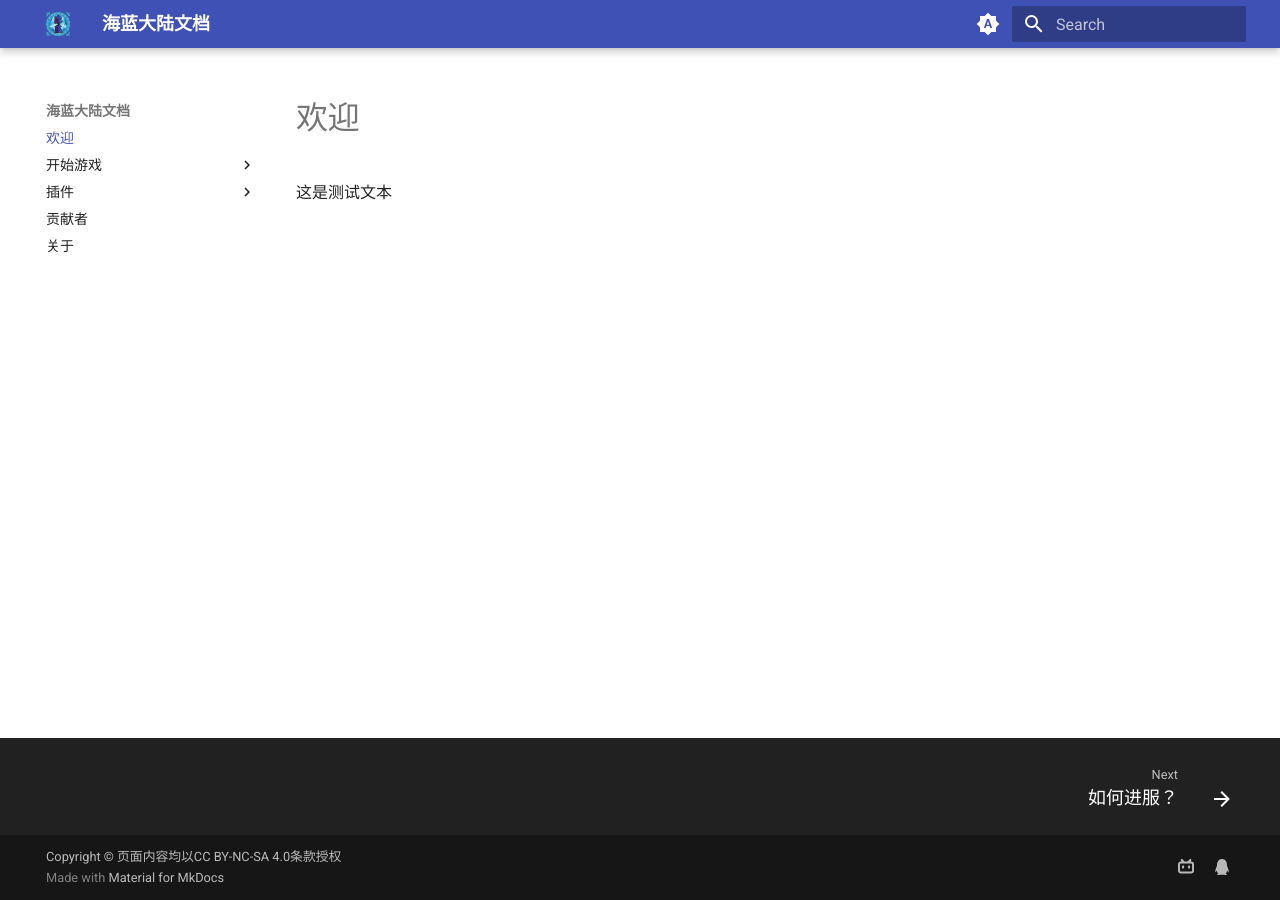
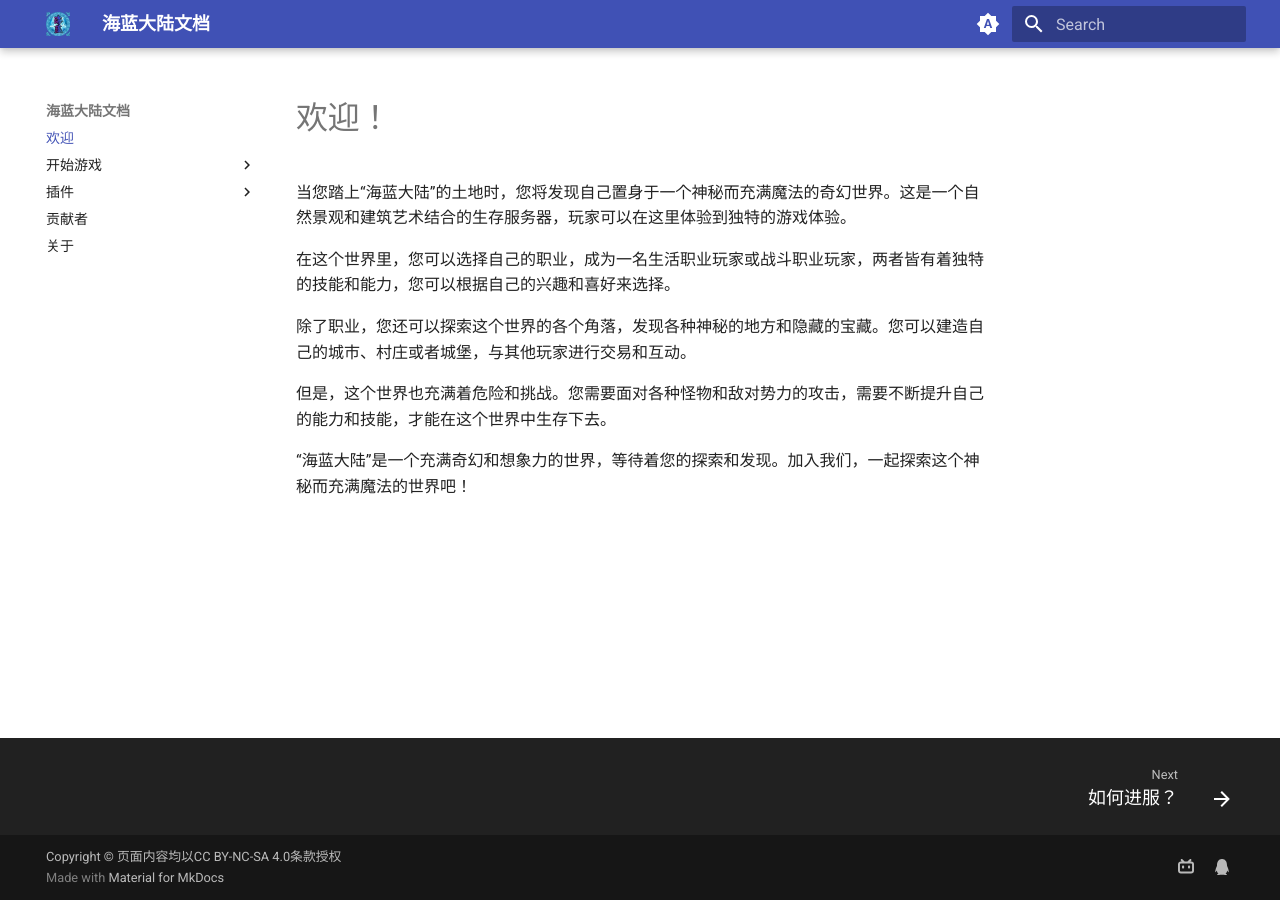
Before and after one commit to pikaqiu1254/docs, an MkDocs documentation site: the page built from docs/index.md, in a window 1280 px wide. Built offline with MkDocs 1.6.1 and Material for MkDocs 9.7.7, drawn with Linux system fonts in a browser that asks for light colours.

Commit message:
feature(index.md): add introduction

```diff
--- a/docs/index.md
+++ b/docs/index.md
@@ -1,3 +1,11 @@
-# 欢迎
+# 欢迎！
 
-这是测试文本
+当您踏上“海蓝大陆”的土地时，您将发现自己置身于一个神秘而充满魔法的奇幻世界。这是一个自然景观和建筑艺术结合的生存服务器，玩家可以在这里体验到独特的游戏体验。
+
+在这个世界里，您可以选择自己的职业，成为一名生活职业玩家或战斗职业玩家，两者皆有着独特的技能和能力，您可以根据自己的兴趣和喜好来选择。
+
+除了职业，您还可以探索这个世界的各个角落，发现各种神秘的地方和隐藏的宝藏。您可以建造自己的城市、村庄或者城堡，与其他玩家进行交易和互动。
+
+但是，这个世界也充满着危险和挑战。您需要面对各种怪物和敌对势力的攻击，需要不断提升自己的能力和技能，才能在这个世界中生存下去。
+
+“海蓝大陆”是一个充满奇幻和想象力的世界，等待着您的探索和发现。加入我们，一起探索这个神秘而充满魔法的世界吧！
```
